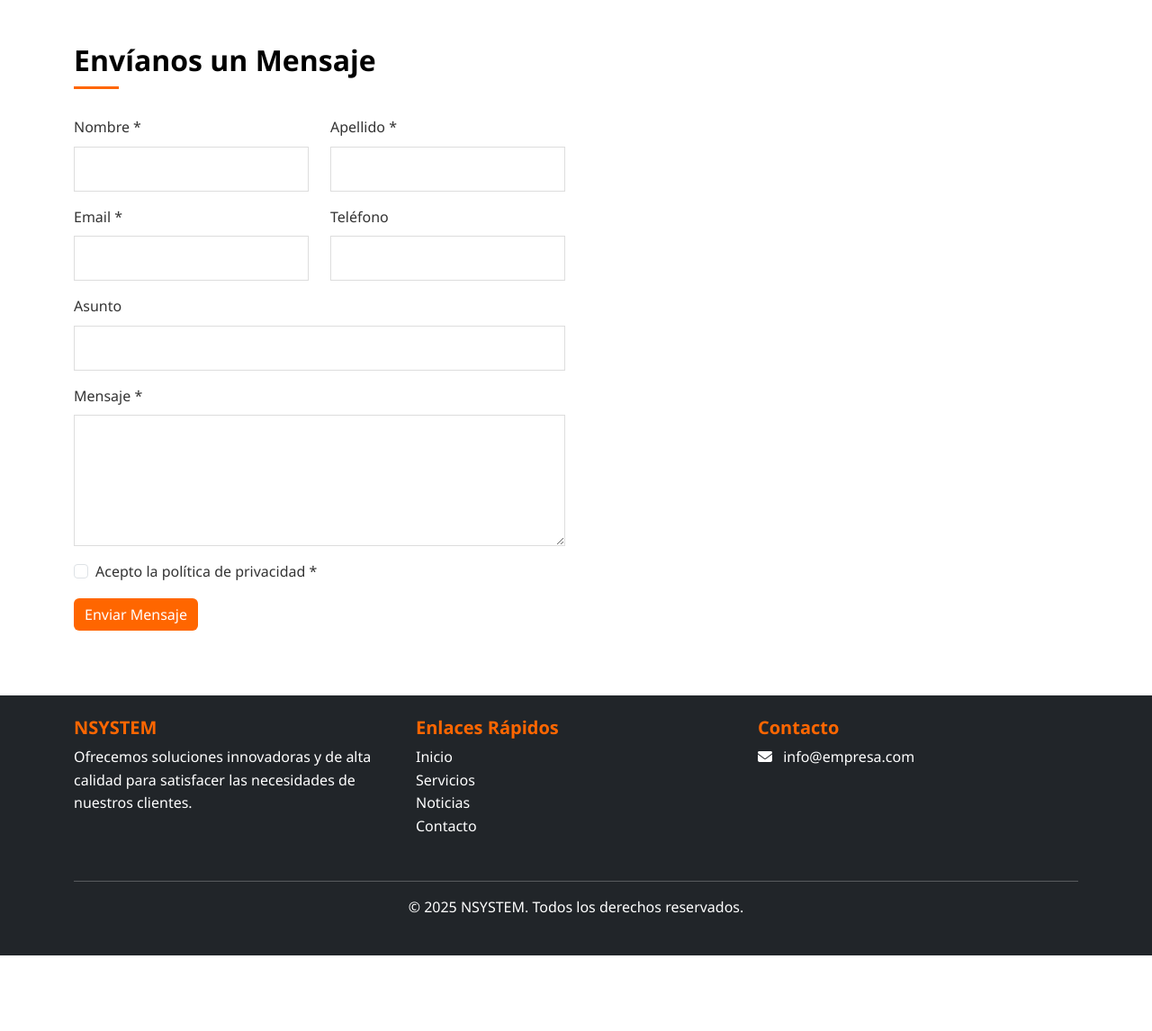
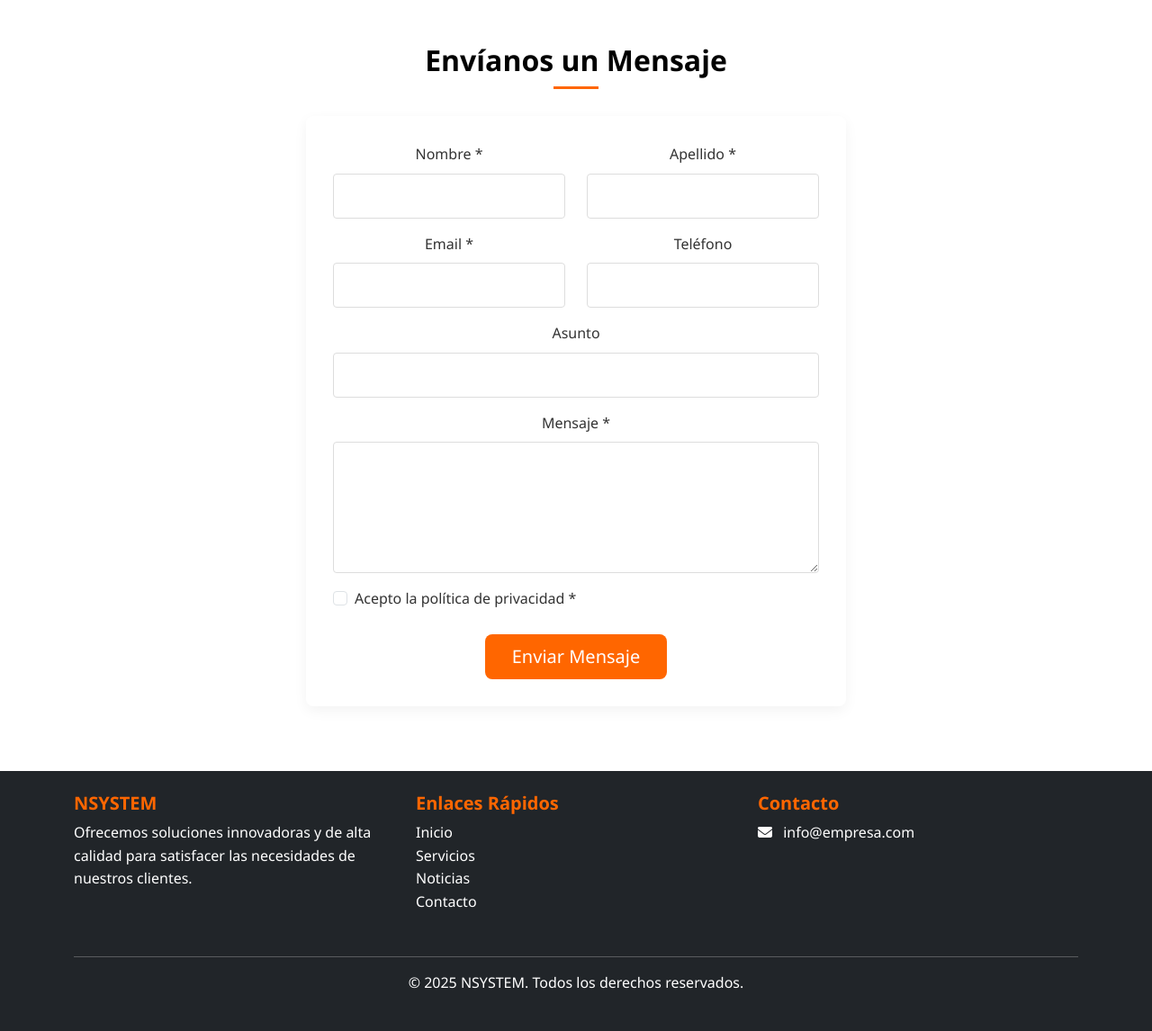
Before and after one commit to Byfrickxer07/Pagina-papa, a PHP site: page /contacto.php in a window 1280 px wide. Shown: the part 284-1430 px from the top of the page at 90% size. Before the commit the page ends 1346 px from the top, so only its background shows below. Run offline with PHP 8.4, Linux system fonts and the light colour scheme; data comes from the database, SQL or seed files in the repository.

Commit message:
modificacion form

```diff
--- a/contacto.php
+++ b/contacto.php
@@ -127,9 +127,9 @@ if ($_SERVER["REQUEST_METHOD"] == "POST") {
     <!-- Contact Section -->
     <section class="contact-section py-5">
         <div class="container">
-            <div class="row">
-                <div class="col-lg-6 mb-4">
-                    <h2 class="section-title">Envíanos un Mensaje</h2>
+            <div class="row justify-content-center">
+                <div class="col-lg-8 col-md-10 mb-4 text-center">
+                    <h2 class="section-title text-center">Envíanos un Mensaje</h2>
 
                     <?php if (!empty($mensaje)): ?>
                         <div class="alert alert-success" role="alert">
@@ -143,7 +143,7 @@ if ($_SERVER["REQUEST_METHOD"] == "POST") {
                         </div>
                     <?php endif; ?>
 
-                    <form action="<?php echo htmlspecialchars($_SERVER["PHP_SELF"]); ?>" method="post" class="contact-form">
+                    <form action="<?php echo htmlspecialchars($_SERVER["PHP_SELF"]); ?>" method="post" class="contact-form mx-auto" style="max-width: 600px;">
                         <div class="row">
                             <div class="col-md-6 mb-3">
                                 <label for="nombre" class="form-label">Nombre *</label>
@@ -172,11 +172,13 @@ if ($_SERVER["REQUEST_METHOD"] == "POST") {
                             <label for="mensaje" class="form-label">Mensaje *</label>
                             <textarea class="form-control" id="mensaje" name="mensaje" rows="5" required><?php echo isset($mensaje_texto) ? htmlspecialchars($mensaje_texto) : ''; ?></textarea>
                         </div>
-                        <div class="mb-3 form-check">
+                        <div class="mb-3 form-check text-start">
                             <input type="checkbox" class="form-check-input" id="privacidad" required>
                             <label class="form-check-label" for="privacidad">Acepto la política de privacidad *</label>
                         </div>
-                        <button type="submit" class="btn btn-orange">Enviar Mensaje</button>
+                        <div class="text-center">
+                            <button type="submit" class="btn btn-orange btn-lg">Enviar Mensaje</button>
+                        </div>
                     </form>
                 </div>
 
--- a/css/styles.css
+++ b/css/styles.css
@@ -230,15 +230,29 @@ footer a:hover {
 }
 
 /* Contact Form */
+.contact-form {
+    background-color: #fff;
+    padding: 30px;
+    border-radius: 8px;
+    box-shadow: 0 5px 15px rgba(0, 0, 0, 0.05);
+    margin: 0 auto;
+}
+
 .contact-form .form-control {
-    border-radius: 0;
+    border-radius: 4px;
     border: 1px solid #ddd;
     padding: 12px 15px;
+    transition: all 0.3s ease;
 }
 
 .contact-form .form-control:focus {
     box-shadow: none;
     border-color: var(--primary-color);
+}
+
+.contact-form .btn {
+    margin-top: 10px;
+    padding: 10px 30px;
 }
 
 .contact-icon {
```
